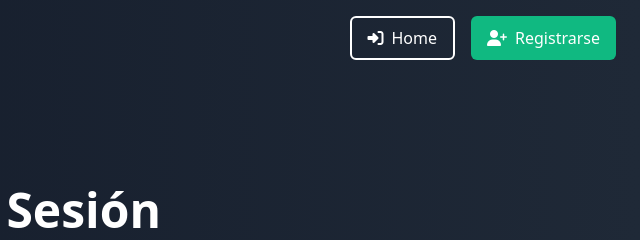
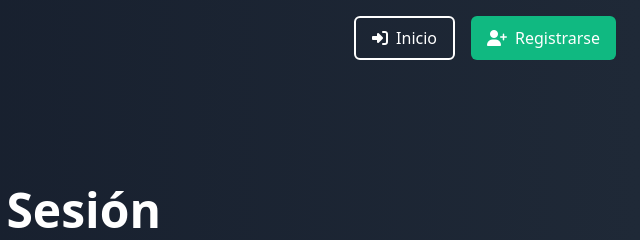
Before and after one commit to CRISTIANLAZOS/CRISTIANLAZOS.github.io, a plain HTML site: page login.html in a window 1280 px wide. Shown: the top 240 px of the page, 640-1280 px from the left. Drawn offline with nearby package versions, Linux system fonts and the light colour scheme.

Commit message:
Update login.html

```diff
--- a/login.html
+++ b/login.html
@@ -13,7 +13,7 @@
     <!-- Barra Superior -->
     <div class="absolute top-4 right-6 flex space-x-4">
         <a href="index.html" class="text-white border-white flex items-center space-x-2 border-2 px-4 py-2 rounded-md">
-            <i class="fas fa-sign-in-alt"></i> <span>Home</span>
+            <i class="fas fa-sign-in-alt"></i> <span>Inicio</span>
         </a>
         <a href="register.html" class="bg-green-500 hover:bg-green-600 text-white flex items-center space-x-2 px-4 py-2 rounded-md">
             <i class="fas fa-user-plus"></i> <span>Registrarse</span>
```
